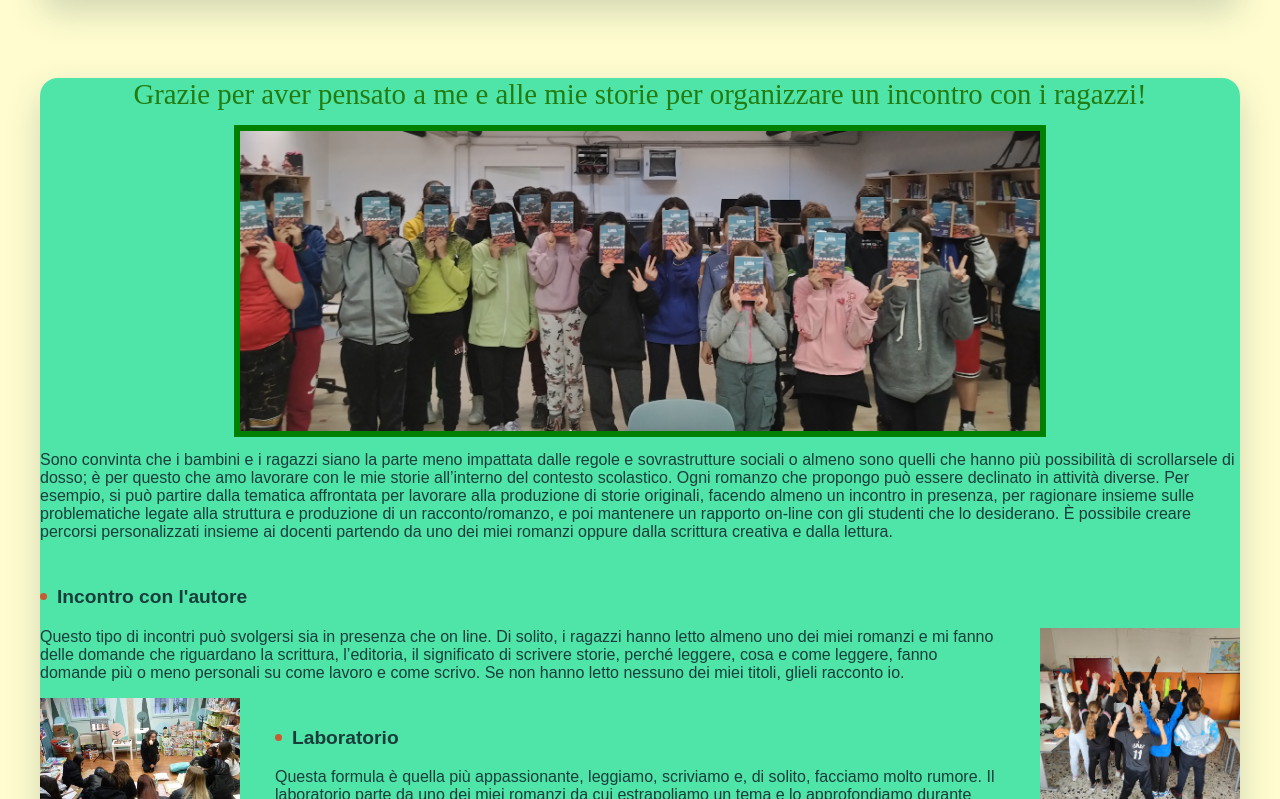
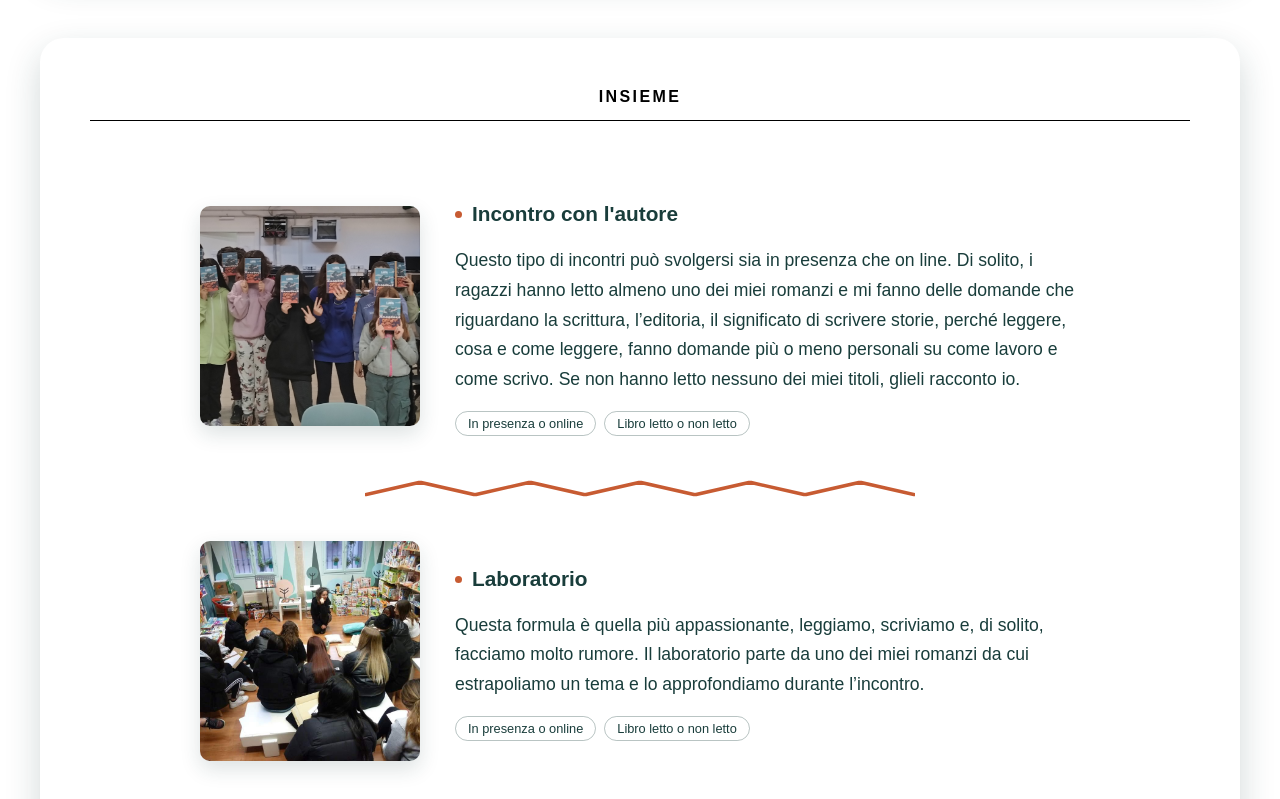
Before and after one commit to emalle/Erika_Website, a React (Vite) app: page / in a window 1280 px wide. Shown: the part 1761-2560 px from the top of the page. Built offline with nearby package versions, Linux system fonts and the light colour scheme.

Commit message:
style: changed completely the workshop section in a more minimal style

```diff
--- a/src/components/Header.jsx
+++ b/src/components/Header.jsx
@@ -14,8 +14,8 @@ export default function Header() {
                     <a href="#libri">I miei libri</a>
                     <a href="#chi-sono">Chi sono</a>
                     <a href="#workshops">Workshops</a>
+                    <a href="#domande-frequenti">Domande Frequenti</a>
                     <a href="#contatti">Contatti</a>
-                    <a href="#domande-frequenti">Domande Frequenti</a>
                 </nav>
 
             </div>
--- a/src/index.css
+++ b/src/index.css
@@ -8,9 +8,9 @@ html {
 
 body {
   margin: 0;
-  background: rgb(255, 253, 208);
+  background: white;
   color: #193d3b;
-  font-family: "Kepler", sans-serif;
+  font-family: "Script", sans-serif;
 
   /* For the page to scroll */
   min-height: 100vh;
@@ -112,12 +112,25 @@ body {
   width: 100%;
   max-width: 1200px;
   margin-bottom: 50px;
-  margin: 80px auto 80px;
+  margin: 0 auto 70px;
+  padding: 45px 50 px;
 
-  background: #4fe4a8;
-  border-radius: 18px;
+  background: white;
+  border-radius: 24px;
 
   box-shadow: 0 14px 35px rgba(25, 61, 59, 0.2);
+}
+
+.workshops-card {
+  padding: 45px 55px;
+}
+
+.faq-card {
+  padding: 45px 55px;
+}
+
+.contact-card {
+  padding: 45px 55px;
 }
 
 .card-inner {
@@ -385,111 +398,68 @@ body {
 .faq-question+p {
   margin: 0;
   padding: 0 0 25px 20px;
-  border-bottom: 1px solid rgba(25, 61, 59, 0.2);
   font-size: 1rem;
   line-height: 1.7;
 }
 
-/* Workshops Page */
+/* Workshops */
 
-.workshops-page {
-  max-width: 1000px;
+.workshop-card {
+  padding: 50px;
+}
+
+.workshops-title {
+  text-align: center;
+  margin-bottom: 35px;
+}
+
+.workshop-list {
+  max-width: 900px;
   margin: 0 auto;
-  padding: 10px 30px 100px;
-  color: #193d3b;
+}
+
+.workshop-entry {
+  padding: 40px 10px;
+}
+
+.workshop-entry-inner {
+  display: grid;
+  grid-template-columns: 220px 1fr;
+  gap: 35px;
+  align-items: center;
+}
+
+.workshop-entry:nth-of-type(2) .workshop-entry-inner {
+  grid-template-columns: 1fr 220px;
+}
+
+.workshop-entry:nth-of-type(2) .workshop-entry-image {
+  order: 2;
+}
+
+.workshop-entry-image {
+  width: 220px;
+  height: 220px;
+  object-fit: cover;
+  border-radius: 10px;
+  cursor: zoom-in;
+  box-shadow: 0 8px 20px rgba(25, 61, 59, 0.15);
+}
+
+.workshop-entry-text p {
+  margin: 0 0 16px;
+  font-size: 1.1rem;
   line-height: 1.7;
 }
 
-.workshops-page h1 {
-  margin: 0 0 20px;
-  text-align: center;
-  font-size: 1.5rem;
-
-  letter-spacing: 0.04em;
+.workshop-entry-text p:last-child {
+  margin-bottom: 0;
 }
 
-.workshop-intro {
-  font-family: "Script", cursive;
-  text-align: center;
-  font-size: 1.8rem;
-  color: #237c11;
-  font-weight: 500;
-  margin: 30px auto 20px;
-}
-
-.workshops-page p:not(.workshop-intro) {
-  font-size: 1.2rem;
-  margin: 0px 0 20px;
-}
-
-.workshops-page .section-label {
-  margin-top: 1px;
-  font-weight: 700;
-  letter-spacing: 0.15em;
-  text-transform: uppercase;
-  border-bottom: 1px solid #193d3b;
-}
-
-.modal {
-  position: fixed;
-  inset: 0;
-  z-index: 9999;
-
-  display: flex;
-  align-items: center;
-  justify-content: center;
-
-  background: rgba(25, 61, 59, 0.75);
-  padding: 30px;
-}
-
-.modal img {
-  max-width: 90vw;
-  max-height: 90vh;
-  object-fit: contain;
-
-  border: 12px solid #f7f0df;
-  border-radius: 5px;
-
-  cursor: zoom-out;
-}
-
-/* Images */
-
-.workshop-image {
-  width: 200px;
-  height: 180px;
-  object-fit: cover;
-
-  cursor: zoom-in;
-}
-
-.first-workshop-image {
-  display: block;
-  width: 800px;
-  height: 300px;
-  margin: 0 auto 20px;
-  object-fit: cover;
-  outline: 6px solid green;
-}
-
-.image-right {
-  float: right;
-  margin-left: 35px;
-  margin-bottom: 20px;
-}
-
-.image-left {
-  float: left;
-  margin-right: 35px;
-  margin-bottom: 20px;
-}
-
-/* Workshop headings */
-
 .workshop-description {
-  margin-top: 45px !important;
-  font-size: 1.2rem !important;
+  margin-top: 0 !important;
+  margin-bottom: 14px !important;
+  font-size: 1.3rem !important;
   font-weight: 700;
   color: #193d3b;
 }
@@ -505,42 +475,83 @@ body {
   background: #c75b32;
 }
 
-/*Contattami Page*/
+/* Tags */
 
-.contact-page {
-  max-width: 1000px;
-  margin: 0 auto;
-  padding: 10px 30px 100px;
+.workshop-tags {
+  display: flex;
+  flex-wrap: wrap;
+  gap: 8px;
+  margin-top: 14px;
+}
+
+.workshop-tag {
+  display: inline-block;
+  padding: 4px 12px;
+  border: 1px solid rgba(25, 61, 59, 0.3);
+  border-radius: 999px;
+  font-size: 0.8rem;
   color: #193d3b;
 }
 
-.contact-page p:not(.contact-intro) {
+/* Zigzag divider */
 
-  font-size: 1.2rem;
-  line-height: 1.5;
+.workshop-divider {
+  display: flex;
+  justify-content: center;
+  color: #c75b32;
+}
+
+.zigzag-svg {
+  width: 550px;
+  height: 25px;
+
+}
+
+@keyframes zigzag-bob {
+
+  0%,
+  100% {
+    transform: translateY(0);
+  }
+
+  50% {
+    transform: translateY(4px);
+  }
+}
+
+
+/*Contattami Page*/
+
+
+.contact-section {
+  display: grid;
+  grid-template-columns: 0.85fr 1.35fr;
+  gap: 4vw;
+  align-items: center;
+  padding: 25px 55px;
+}
+
+.contatti-image {
+  width: 100%;
+  max-width: 360px;
+  height: 500px;
+  margin: 10px;
+  justify-self: center;
+
+  border-radius: 12px;
+  object-fit: cover;
+  box-shadow: 0 10px 25px rgba(25, 61, 59, 0.18);
 }
 
 .contact-intro {
-  font-family: "Script", cursive;
-  text-align: left;
   font-size: 2rem;
-  color: #237c11;
-  font-weight: 500;
-  margin: 30px auto 20px;
+  font-weight: bold;
+  color: green;
+
 }
 
-.contatti-image {
-  width: 400px;
-  height: 500px;
-  border-radius: 12px;
-  box-shadow: 0 10px 25px rgba(25, 61, 59, 0.18);
-  margin-bottom: 10px;
-}
-
-.contact-page a {
-  display: inline-flex;
-  align-items: center;
-  gap: 6px;
+.contact-text {
+  padding: 10px 15px;
 }
 
 /* Footer */
--- a/src/pages/Home.jsx
+++ b/src/pages/Home.jsx
@@ -1,5 +1,21 @@
 import { FaBookOpen, FaFacebook, FaInstagram, FaTelegram, FaWhatsapp } from 'react-icons/fa'
 import { useState } from 'react'
+function ZigzagDivider() {
+    return (
+        <div className="workshop-divider" aria-hidden="true">
+            <svg viewBox="0 0 200 20" preserveAspectRatio="none" className="zigzag-svg">
+                <polyline
+                    points="0,15 20,5 40,15 60,5 80,15 100,5 120,15 140,5 160,15 180,5 200,15"
+                    fill="none"
+                    stroke="currentColor"
+                    strokeWidth="2.5"
+                    strokeLinecap="round"
+                    strokeLinejoin="round"
+                />
+            </svg>
+        </div>
+    )
+}
 function Home() {
     const [selectedBook, setSelectedBook] = useState(null)
     const [selectedImage, setSelectedImage] = useState(null)
@@ -311,96 +327,71 @@ function Home() {
                 </div>
             </section>
 
-            {/*Workshops*/}
+            {/* Workshops */}
 
             <section id="workshops" className="feature-card workshop-card">
-                <p className="workshop-intro">
-                    Grazie per aver pensato a me e alle mie storie per organizzare un incontro con i ragazzi!
-                </p>
+
+                <p className="section-label workshops-title">Insieme</p>
+
+                <div className="workshop-list">
+
+                    <div className="workshop-entry">
+                        <div className="workshop-entry-inner">
                             <img
-                    className="first-workshop-image"
+                                className="workshop-entry-image"
                                 src="/images/incontro_2.jpg"
-                    alt="Laboratorio di scrittura "
+                                alt="Incontro con l'autore"
                                 onClick={() => setSelectedImage("/images/incontro_2.jpg")}
                             />
-                <p>Sono convinta che i bambini e i ragazzi siano la parte meno impattata dalle regole e sovrastrutture sociali o almeno sono quelli che hanno più possibilità di scrollarsele di dosso; è per questo che amo lavorare con le mie storie all’interno del contesto scolastico.
-                    Ogni romanzo che propongo può essere declinato in attività diverse. Per esempio, si può partire dalla tematica affrontata per lavorare alla produzione di storie originali,
-                    facendo almeno un incontro in presenza, per ragionare insieme sulle problematiche legate alla struttura e produzione di un racconto/romanzo, e poi mantenere un rapporto on-line con gli studenti che lo desiderano.
-                    È possibile creare percorsi personalizzati insieme ai docenti partendo da uno dei miei romanzi oppure dalla scrittura creativa e dalla lettura.
-                </p>
-
+                            <div className="workshop-entry-text">
                                 <p className="workshop-description">Incontro con l'autore</p>
-                <img
-                    className="workshop-image image-right"
-                    src="/images/incontro_1.jpeg"
-                    alt="Incontro con l'autore"
-                    onClick={() => setSelectedImage("/images/incontro_1.jpeg")}
-                />
                                 <p>
                                     Questo tipo di incontri può svolgersi sia in presenza che on line.
                                     Di solito, i ragazzi hanno letto almeno uno dei miei romanzi e mi fanno delle domande che riguardano la scrittura,
                                     l’editoria, il significato di scrivere storie, perché leggere, cosa e come leggere, fanno domande più o meno personali su come lavoro e come scrivo.
                                     Se non hanno letto nessuno dei miei titoli, glieli racconto io.
                                 </p>
+                                <div className="workshop-tags">
+                                    <span className="workshop-tag">In presenza o online</span>
+                                    <span className="workshop-tag">Libro letto o non letto</span>
+                                </div>
+                            </div>
+                        </div>
+                    </div>
 
+
+                    <ZigzagDivider />
+
+
+                    <div className="workshop-entry">
+                        <div className="workshop-entry-inner">
                             <img
-                    className="workshop-image image-left"
+                                className="workshop-entry-image"
                                 src="/images/incontro_3.jpg"
                                 alt="Laboratorio di scrittura"
                                 onClick={() => setSelectedImage("/images/incontro_3.jpg")}
                             />
-
+                            <div className="workshop-entry-text">
                                 <p className="workshop-description">Laboratorio</p>
                                 <p>
                                     Questa formula è quella più appassionante, leggiamo, scriviamo e, di solito, facciamo molto rumore.
                                     Il laboratorio parte da uno dei miei romanzi da cui estrapoliamo un tema e lo approfondiamo durante l’incontro.
                                 </p>
-                <p className="workshop-description">Ho letto il romanzo </p>
-                <img
-                    className="workshop-image image-right"
-                    src="/images/incontro_4.jpeg"
-                    alt="Laboratorio di scrittura"
-                    onClick={() => setSelectedImage("/images/incontro_4.jpeg")}
-                />
+                                <div className="workshop-tags">
+                                    <span className="workshop-tag">In presenza o online</span>
+                                    <span className="workshop-tag">Libro letto o non letto</span>
+                                </div>
+                            </div>
+                        </div>
+                    </div>
 
-                <p>
-                    Puoi scegliere tra i laboratori specifici collegati al titolo oppure pensiamo insieme a qualcosa di diverso
-                    e più adatto alla tua classe o all’incontro che hai in mente.
+                </div>
 
-                </p>
-                <p className="workshop-description">Non ho letto il romanzo</p>
-                <p>
-                    In questo caso non affronteremo la storia direttamente, ma possiamo comunque introdurla discutendo delle tematiche,
-                    della scrittura o dei miei romanzi in generale in modo che possiate scegliere in seguito quale leggere con la classe.
-
-                </p>
-                <p className="workshop-description">In presenza</p>
-                <p>
-                    Questa è la formula migliore perché niente riesce a sostituire davvero il contatto umano.
-                    Vengo da te e dai tuoi ragazzi, più persone coinvolgiamo nell’incontro, meglio è.
-                    In questo caso, a seconda di quante classi e quanti titoli verranno coinvolti, avrò probabilmente bisogno di pernottare oltre che ii arrivare e tornare indietro.
-                    Contattami e parliamone, troviamo insieme la soluzione più adatta. Alcune delle case editrici con cui collaboro coprono parte delle spese e così fanno anche alcune librerie e scuole.
-
-                </p>
-                <p className="workshop-description">On line</p>
-                <img
-                    className="workshop-image image-left"
-                    src="/images/incontro_5.jpeg"
-                    alt="Laboratorio di scrittura"
-                    onClick={() => setSelectedImage("/images/incontro_5.jpeg")}
-                />
-                <p>
-                    Preferisco incontrare una classe alla volta, la situazione on line è più complicata nella gestione a livello umano e, anche se non sembra,
-                    necessita di molta più concentrazione da parte di tutti i partecipanti che non un incontro dal vivo.
-                    Assicuriamoci entrambi di avere una buona connessione e colleghiamoci!
-
-                </p>
-
-            </section>
+            </section >
 
             {/*Domande Frequenti*/}
 
-            <section id="domande-frequenti" className="faq-section">
+            < section id="domande-frequenti" className="feature-card faq-card" >
                 <h1>Qui troverai le risposte alle domande più comuni.</h1>
                 <p className="faq-question">Quanto costa un incontro?</p>
 
@@ -409,12 +400,16 @@ function Home() {
                     contattami e parliamone,
                     sono sicura che insieme troveremo la maniera di soddisfare tutte le persone coinvolte.
                 </p>
+
+
                 <p className="faq-question">È obbligatorio comprare il libro?</p>
 
                 <p>
                     Non è obbligatorio, i miei titoli sono presenti anche nelle biblioteche e possono essere presi in prestito.
                     Se la tua biblioteca di riferimento non ha i miei titoli, chiedi di acquistarli.
                 </p>
+
+
                 <p className="faq-question">Quanti libri bisogna comprare?</p>
                 <p>
                     Dipende dalle possibilità economiche della scuola e del gruppo di ragazzi e famiglie coinvolte. La cosa migliore è che ogni ragazzo, quando possibile,
@@ -431,6 +426,8 @@ function Home() {
                     Contattami e troviamo insieme la formula migliore per te.
 
                 </p>
+
+
                 <p className="faq-question">In quanti dobbiamo essere per fare un incontro?</p>
                 <p>
                     Mi è capitato di partecipare a incontri all’interno di teatri o aule magne, così come ho partecipato a incontri con solo quattro o cinque persone.
@@ -439,16 +436,18 @@ function Home() {
                     Contattami e parliamo di quello che pensi sia meglio per i tuoi ragazzi.
 
                 </p>
-            </section>
+            </section >
 
             {/*Contatti*/}
 
-            <section id="contatti" className="contact-section">
+            < section id="contatti" className="feature-card contact-section" >
                 <img
-                    className="contatti-image image-right"
+                    className="contatti-image"
                     src="/images/Contattami.jpeg"
                     alt="Erika sotto la pioggia"
                 />
+
+                <div className="contact-text">
                     <p className="contact-intro">Contattami!</p>
 
                     <p>
@@ -456,51 +455,38 @@ function Home() {
                         presentazioni o collaborazioni, puoi scrivermi.
                     </p>
 
-                <p>
-                    Email: erikacasali@gmail.com
-                </p>
+                    <p>Email: erikacasali@gmail.com</p>
+
                     <p>
                         Puoi anche trovarmi su{" "}
-                    <a
-                        href="https://www.facebook.com/erika.casali.9"
-                        target="_blank"
-                        rel="noopener noreferrer"
-                    >
+                        <a href="https://www.facebook.com/erika.casali.9" target="_blank" rel="noopener noreferrer">
                             <FaFacebook /> Facebook
                         </a>
                     </p>
 
                     <p>
                         oppure su{" "}
-                    <a
-                        href="https://www.instagram.com/erikacasali_/"
-                        target="_blank"
-                        rel="noopener noreferrer"
-                    >
+                        <a href="https://www.instagram.com/erikacasali_/" target="_blank" rel="noopener noreferrer">
                             <FaInstagram /> Instagram
                         </a>
                     </p>
 
                     <p>
                         E se vuoi scrivermi in privato, puoi farlo anche su{" "}
-                    <a
-                        href="https://t.me/erikacasali"
-                        target="_blank"
-                        rel="noopener noreferrer"
-                    >
+                        <a href="https://t.me/erikacasali" target="_blank" rel="noopener noreferrer">
                             <FaTelegram /> Telegram
                         </a>
                     </p>
-                <p>
-                    oppure su <FaWhatsapp /> WhatsApp +39 3395610523
-                </p>
 
-            </section>
+                    <p>oppure su <FaWhatsapp /> WhatsApp +39 3395610523</p>
+                </div>
+            </section >
 
 
 
             {/* WORKSHOP IMAGE POPUP */}
-            {selectedImage && (
+            {
+                selectedImage && (
                     <div
                         className="modal"
                         onClick={() => setSelectedImage(null)}
@@ -514,11 +500,13 @@ function Home() {
                             />
                         </div>
                     </div>
-            )}
+                )
+            }
 
             {/*Book pop-up*/}
 
-            {selectedBook && (
+            {
+                selectedBook && (
                     <div
                         className="book-popup-overlay"
                         onClick={() => setSelectedBook(null)}
@@ -565,7 +553,8 @@ function Home() {
                             </div>
                         </div>
                     </div>
-            )}
+                )
+            }
         </>
     )
 }
```
Lines whose indentation alone changed are shown as unchanged.
